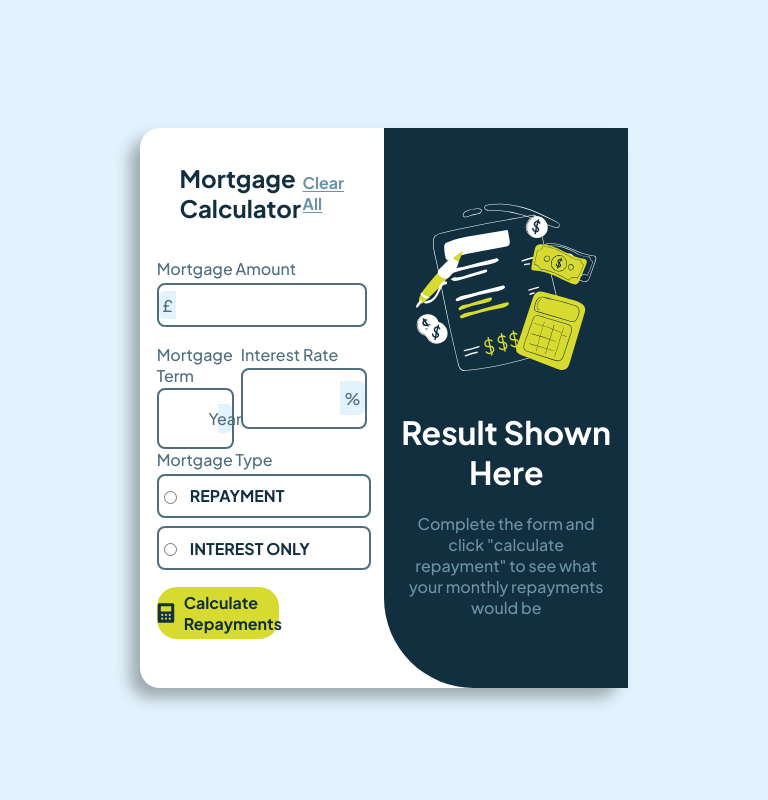
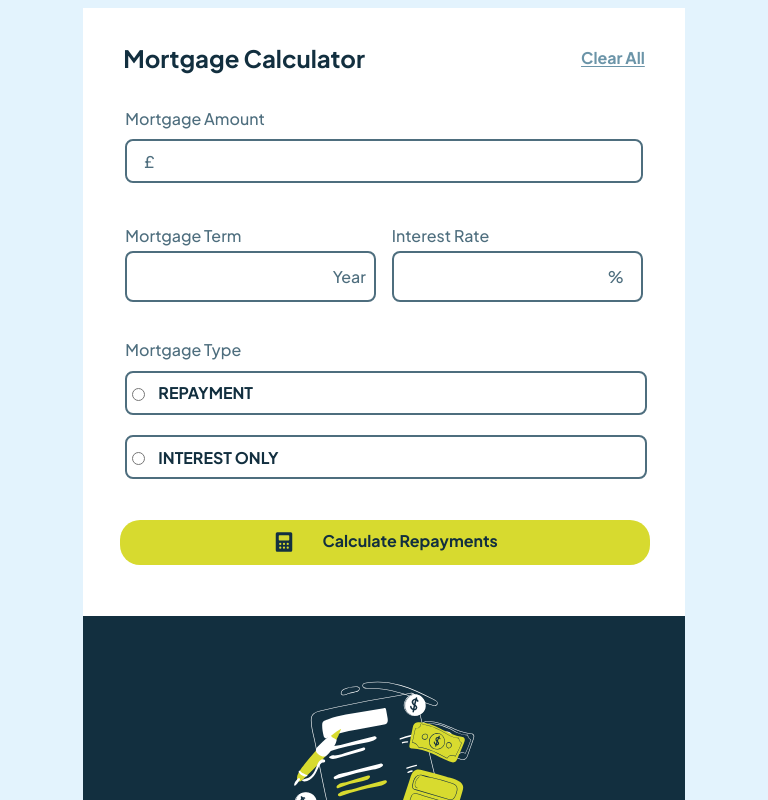
Before and after one commit to MuhammedIkbalAKGUNDOGDU/Mortage-Calculator, a React (Vite) app: page / in a window 768 px wide. Shown: the top 800 px of the page. Built offline with nearby package versions, Linux system fonts and the light colour scheme.

Commit message:
view of all screnn size  are fixed with responsible design

```diff
--- a/src/index.css
+++ b/src/index.css
@@ -428,7 +428,7 @@ h1 {
   }
 }
 
-@media screen and (max-width: 375px) {
+@media screen and (max-width: 601px) {
   .container {
     padding: 0%;
   }
@@ -447,7 +447,8 @@ h1 {
   .inner-container-1 {
     width: 100%;
     max-width: 100%;
-    padding-bottom: 5%;
+    padding-bottom: 10%;
+    margin-bottom: 5%;
   }
   .term-rate-container {
     flex-direction: column;
@@ -515,3 +516,74 @@ h1 {
     color: var(--Slate-700);
   }
 }
+
+@media screen and (min-width: 601px) and (max-width: 1180px) {
+  .termempty::before {
+    color: var(--Slate-700);
+    background-color: transparent;
+  }
+  .input-container::before {
+    color: var(--Slate-700);
+    background-color: transparent;
+  }
+  .input-container-rate::before {
+    color: var(--Slate-700);
+    background-color: transparent;
+  }
+  .input-container-term::before {
+    color: var(--Slate-700);
+    background-color: transparent;
+  }
+  .input-container:focus-within::before {
+    color: var(--Slate-700);
+
+    background-color: transparent;
+  }
+  .input-container-rate:focus-within::before {
+    background-color: transparent;
+    color: var(--Slate-700);
+  }
+  .input-container-term:focus-within::before {
+    background-color: transparent;
+    color: var(--Slate-700);
+  }
+  .amounthempty::after {
+    background-color: transparent;
+    color: var(--Slate-700);
+  }
+
+  .inner-container {
+    flex-direction: column;
+    width: 80%;
+    margin: 0%;
+    max-width: 100%;
+    max-height: max-content;
+    box-shadow: none;
+    border-radius: 0%;
+  }
+
+  .inner-container-1 {
+    width: 100%;
+    max-width: 100%;
+    padding-bottom: 5%;
+    margin-bottom: 3%;
+  }
+
+  .button-container-1 {
+    width: 100%;
+    margin-right: 5%;
+    margin-bottom: 5%;
+  }
+  .button-container {
+    margin-right: 12%;
+  }
+
+  .inner-container-2 {
+    max-width: 100%;
+    width: 100%;
+    border-radius: 0%;
+    height: max-content;
+    max-height: max-content;
+    padding: 10% 0;
+  }
+}
```
